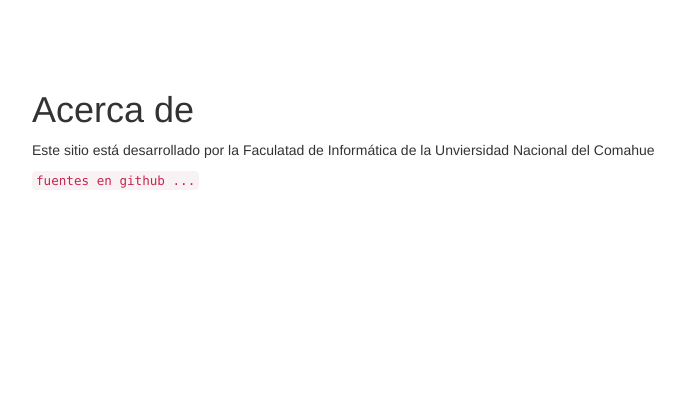
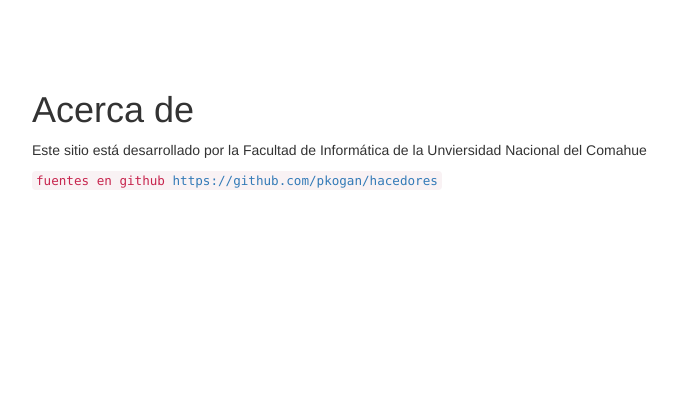
Before and after one commit to pkogan/hacedores, a Yii app: template views/site/about.php in a window 1280 px wide. Shown: the top 420 px of the page, without its empty margins (38-723 px from the left). Run offline with PHP 8.4 and a stand-in for Yii, Linux system fonts and the light colour scheme; the template is opened without the code that fills it, so the values that code supplies are empty; some libraries are stand-ins or nearby versions.

Commit message:
Acerca de

```diff
--- a/controllers/UsuarioController.php
+++ b/controllers/UsuarioController.php
@@ -79,13 +79,14 @@ class UsuarioController extends Controller {
         $model = new Usuario();
 
         if ($model->load(Yii::$app->request->post()) && $model->save()) {
-            if ($model->idRol == \app\models\Rol::ROL_MAKER) {
+           /* if ($model->idRol == \app\models\Rol::ROL_MAKER) {
                 return $this->redirect(['hacedor/create', 'id' => $model->idUsuario]);
             } elseif ($model->idRol == \app\models\Rol::ROL_SOLICITANTE) {
                 return $this->redirect(['solicitante/create', 'id' => $model->idUsuario]);
             } else {
                 throw new Exception('error');
-            }
+            }*/
+             return $this->redirect(['view', 'id' => $model->idUsuario]);
         }
 
         return $this->render('create', [
--- a/views/site/about.php
+++ b/views/site/about.php
@@ -11,7 +11,7 @@ $this->params['breadcrumbs'][] = $this->title;
     <h1><?= Html::encode($this->title) ?></h1>
 
     <p>
-        Este sitio está desarrollado por la Faculatad de Informática de la Unviersidad Nacional del Comahue    </p>
+        Este sitio está desarrollado por la Facultad de Informática de la Unviersidad Nacional del Comahue    </p>
 
-    <code>fuentes en github ...</code>
+    <code>fuentes en github <a href="https://github.com/pkogan/hacedores">https://github.com/pkogan/hacedores</a></code>
 </div>
--- a/views/usuario/_form.php
+++ b/views/usuario/_form.php
@@ -22,7 +22,7 @@ use yii\widgets\ActiveForm;
     <?= $form->field($model, 'mail')->textInput(['maxlength' => true]) ?>
 
     <p> Si se da de alta como Maker Voluntario debe tener una impresora 3d  y si se da de alta como Institución es para realizar un pedido</p>
-    <?= $form->field($model, 'idRol')->dropDownList(yii\helpers\ArrayHelper::map(\app\models\Rol::find()->where('idRol in (3,4)')->all(),'idRol','nombre')) ?>
+    <?= $form->field($model, 'idRol')->dropDownList(yii\helpers\ArrayHelper::map(\app\models\Rol::find()->all(),'idRol','nombre')) ?>
     <?php //echo  $form->field($model, 'idRol')->textInput() ?>
 
     <?= $form->field($model, 'telefono')->textInput(['maxlength' => true]) ?>
@@ -34,8 +34,8 @@ use yii\widgets\ActiveForm;
 
     <?= $form->field($model, 'idCiudad')->widget(\kartik\depdrop\DepDrop::classname(), [
      'options' => [
-         'type' => \kartik\depdrop\DepDrop::TYPE_SELECT2,
-         'data'=>yii\helpers\ArrayHelper::map(\app\models\Ciudad::find()->where("idProvincia in ($model->idProvincia)")->orderBy('ciudad')->all(),'idCiudad','ciudad'),
+         //'type' => \kartik\depdrop\DepDrop::TYPE_SELECT2,
+         //'data'=>yii\helpers\ArrayHelper::map(\app\models\Ciudad::find()->where("idProvincia in ($model->idProvincia)")->orderBy('ciudad')->all(),'idCiudad','ciudad'),
          'id'=>'idCuidad'],
      'pluginOptions'=>[
          'depends'=>['idProvincia'],
```
